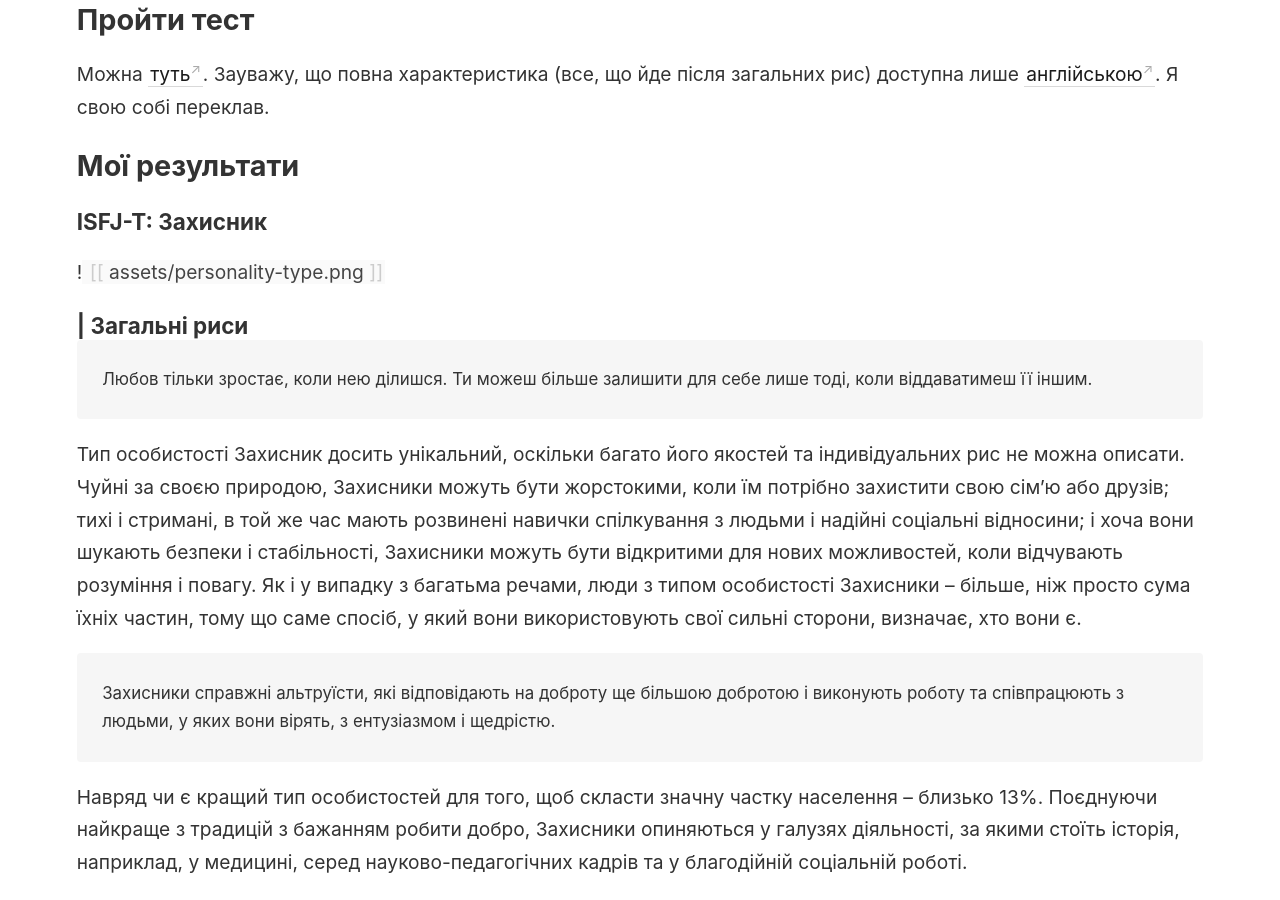
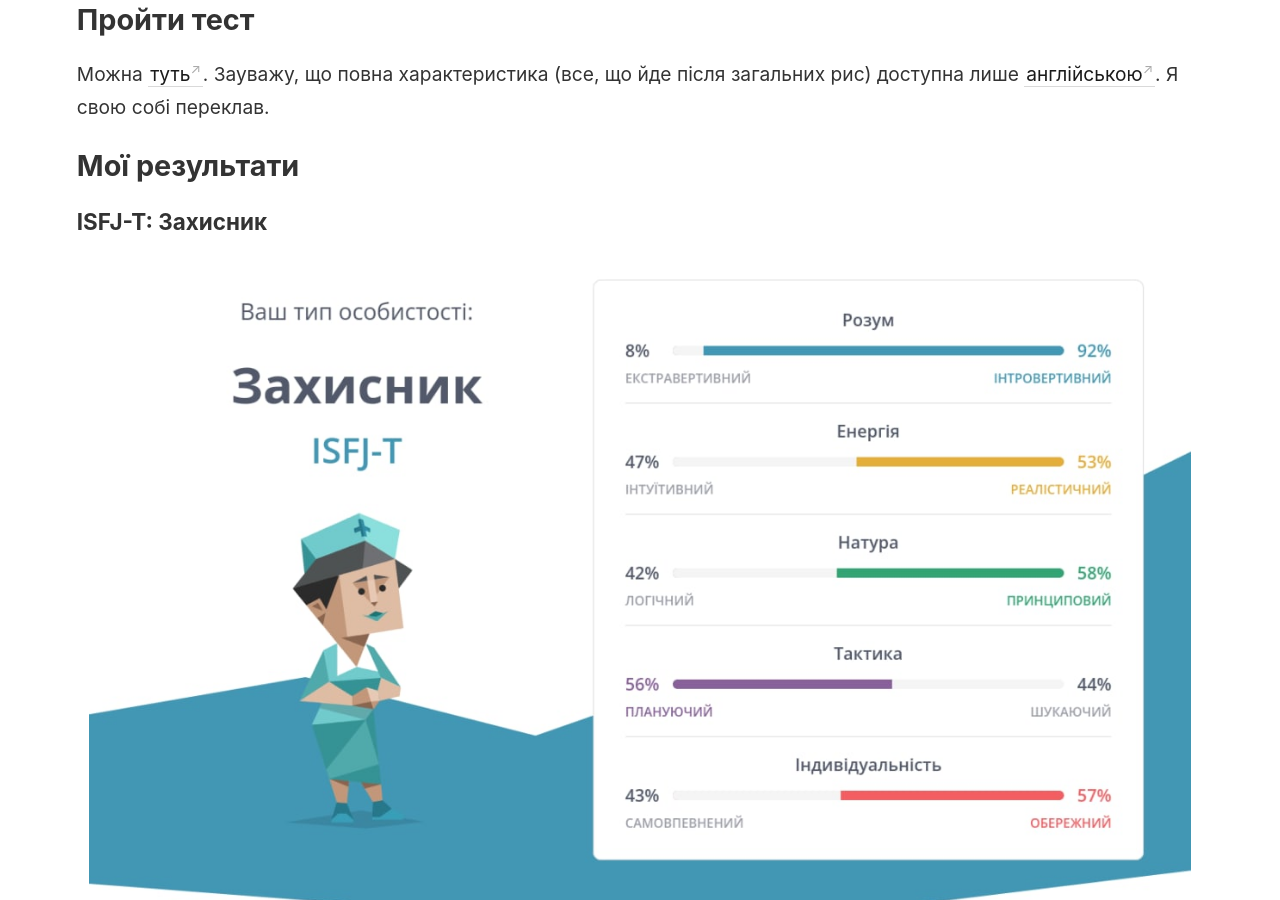
Before and after one commit to Laktionof/digital-garden, a Jekyll site: the page built from _notes/psycho/personality-type.md, in a window 1280 px wide and 900 px high, scrolled down 260 px. Built offline with Jekyll 4.4.1, drawn with Linux system fonts in a browser that asks for light colours.

Commit message:
Update personality-type.md

```diff
--- a/_notes/psycho/personality-type.md
+++ b/_notes/psycho/personality-type.md
@@ -10,11 +10,12 @@ permalink: /psycho/personality-type
 
 ### ISFJ-T: Захисник
 
-![[assets/personality-type.png]]
+<img src="/assets/personality-type.png"/>
 
 ### | Загальні риси
 
 > Любов тільки зростає, коли нею ділишся. Ти можеш більше залишити для себе лише тоді, коли віддаватимеш її іншим.
+> <p align="right"><b><i>- Brian Tracy</i></b></p>
 
 
 Тип особистості Захисник досить унікальний, оскільки багато його якостей та індивідуальних рис не можна описати. Чуйні за своєю природою, Захисники можуть бути жорстокими, коли їм потрібно захистити свою сім’ю або друзів; тихі і стримані, в той же час мають розвинені навички спілкування з людьми і надійні соціальні відносини; і хоча вони шукають безпеки і стабільності, Захисники можуть бути відкритими для нових можливостей, коли відчувають розуміння і повагу. Як і у випадку з багатьма речами, люди з типом особистості Захисники – більше, ніж просто сума їхніх частин, тому що саме спосіб, у який вони використовують свої сильні сторони, визначає, хто вони є.
```
